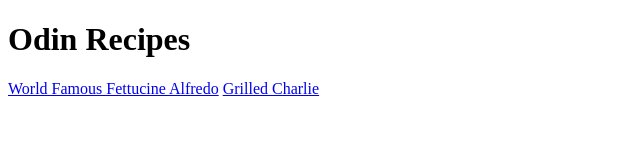
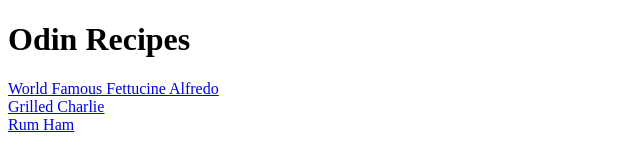
Before and after one commit to Warfire416/odin-recipes, a plain HTML site: page index.html in a window 1280 px wide. Shown: the whole page, without its empty margins (0-640 px from the left). Drawn offline with Linux system fonts and the light colour scheme.

Commit message:
updated page links and naming convention

```diff
--- a/index.html
+++ b/index.html
@@ -7,7 +7,10 @@
         <body>
             <h1>Odin Recipes</h1>
             <a href="recipes/Alfredo.html">World Famous Fettucine Alfredo</a>
+            <br>
             <a href="recipes/Grilled-Charlie.html">Grilled Charlie</a>
+            <br>
+            <a href="recipes/Rum-ham.html">Rum Ham</a>
         </body>
 
 </html>
```
